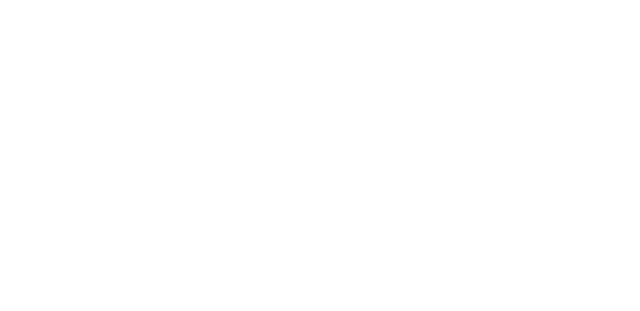
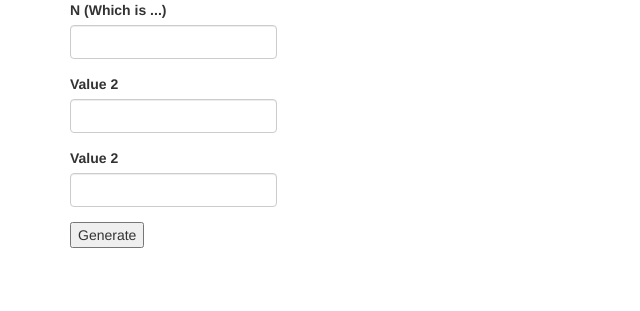
Before and after one commit to kamn/LeafShape, a plain HTML site: page index.html in a window 1280 px wide. Shown: the whole page, without its empty margins (0-640 px from the left). Drawn offline with nearby package versions, Linux system fonts and the light colour scheme.

Commit message:
Started a simple interface

```diff
--- a/index.html
+++ b/index.html
@@ -1,10 +1,34 @@
 <html>
 	<head>
+		<!-- CSS -->
+		<link rel="stylesheet" href="//netdna.bootstrapcdn.com/bootstrap/3.1.1/css/bootstrap.min.css">
+		<!-- Javascript -->
 		<script src="http://ajax.googleapis.com/ajax/libs/jquery/1/jquery.min.js"></script>
 		<script src="http://documentcloud.github.com/underscore/underscore-min.js"></script>
+		<script src="//netdna.bootstrapcdn.com/bootstrap/3.1.1/js/bootstrap.min.js"></script>
+		<script src="leafShape.js"></script>
 	</head>
 	<body>
-		<canvas id="canvas" style="width:300px;height:300px">
-		</canvas>
+		<div class="container">
+			<div class="pull-left">
+				<form onsubmit="false">
+					<div class="form-group">
+						<label>N (Which is ...)</label>
+						<input type="text" class="form-control">
+					</div>
+					<div class="form-group">
+						<label>Value 2</label>
+						<input type="text" class="form-control">
+					</div>
+					<div class="form-group">
+						<label>Value 2</label>
+						<input type="text" class="form-control">
+					</div>
+					<button type="button">Generate</button>
+				</form>
+			</div>
+			<canvas id="canvas" style="height:300px;width:300px">
+			</canvas>
+		</div>
 	</body>
 </html>
--- a/leafShape.js
+++ b/leafShape.js
@@ -196,3 +196,9 @@ function runGen(){
 	drawPoints(arr);
 	return rightLeaf;
 }
+
+$(document).ready(function(){
+	$('button').click(function(){
+		runGen();
+	});
+});
```
